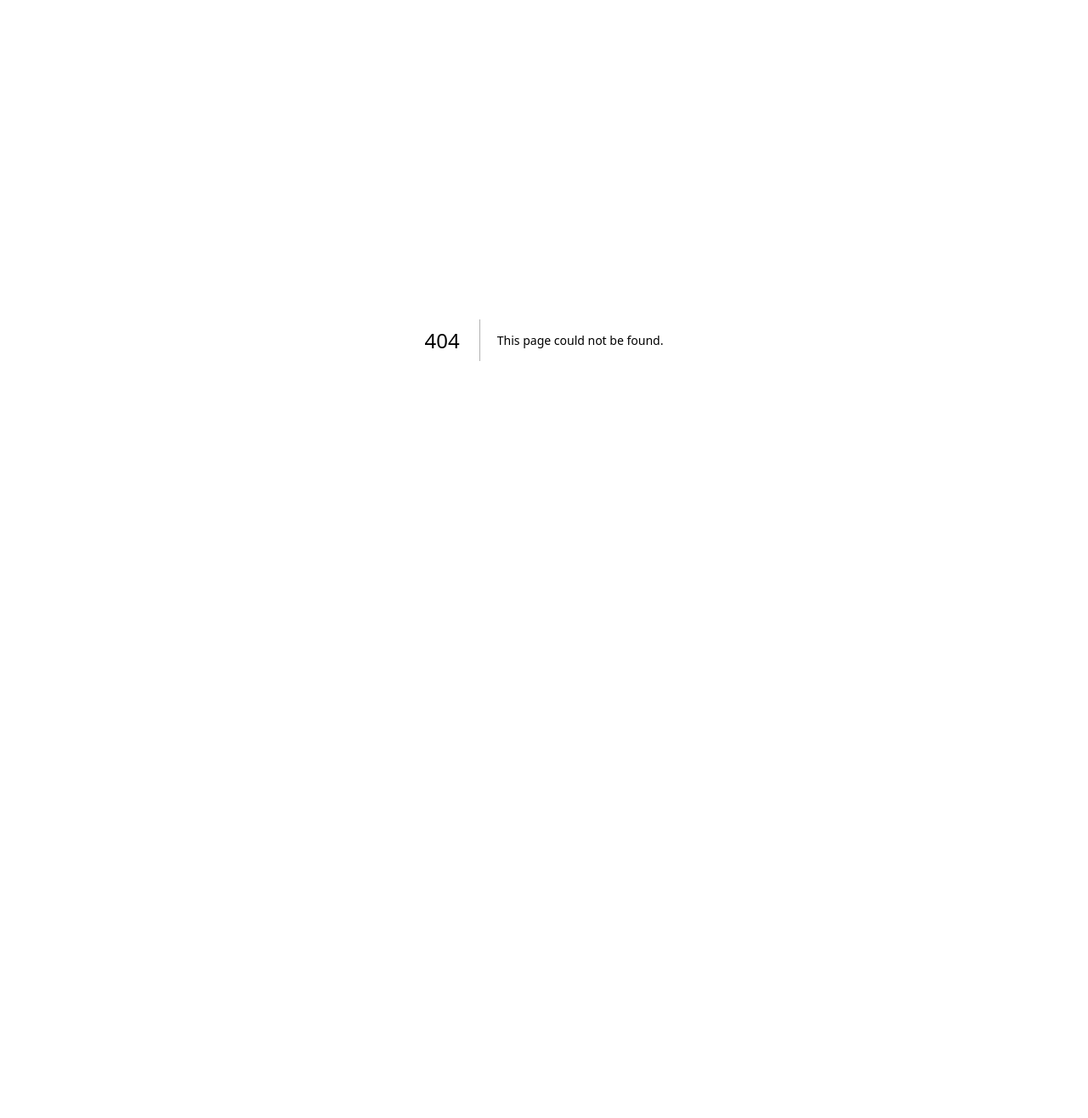
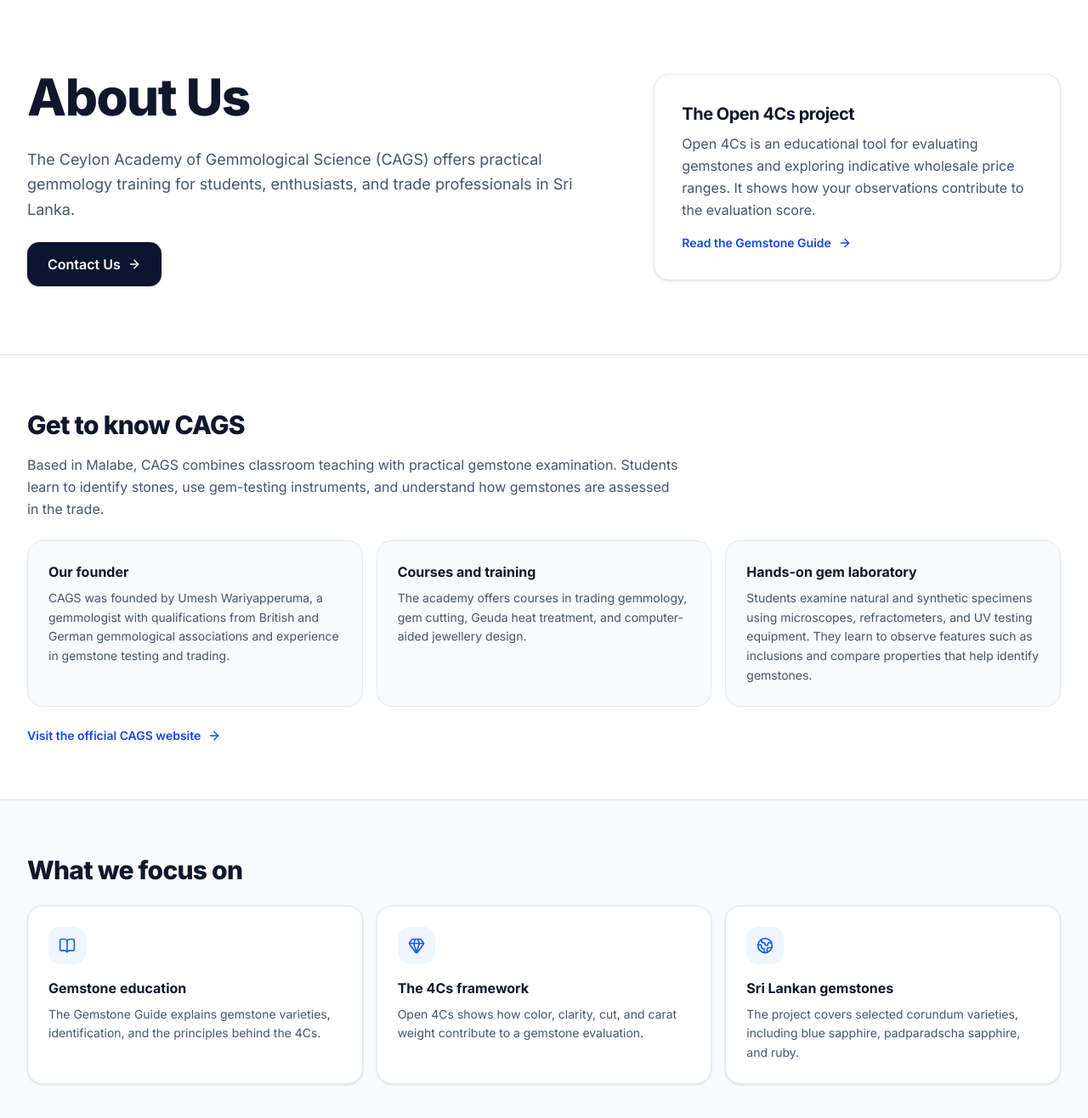
Before and after one commit to piyumikajayasiri/open4cs, a Next.js app: page /about in a window 1280 px wide. Before the commit this address had no page. Shown: the top 1316 px of the page at 85% size. Before the commit the page ends 800 px from the top, so only its background shows below. Built offline with nearby package versions, Linux system fonts and the light colour scheme.

Commit message:
aboutus page commit

```diff
--- /dev/null
+++ b/src/app/about/page.tsx
@@ -0,0 +1,170 @@
+import type { Metadata } from "next";
+import Link from "next/link";
+import { ArrowRight, BookOpen, Gem, Globe2 } from "lucide-react";
+
+export const metadata: Metadata = {
+  title: "About Us | Open 4Cs",
+  description:
+    "Learn about the Ceylon Academy of Gemmological Science (CAGS), its courses and facilities, and the Open 4Cs project.",
+};
+
+const academyDetails = [
+  {
+    title: "Our founder",
+    description:
+      "CAGS was founded by Umesh Wariyapperuma, a gemmologist with qualifications from British and German gemmological associations and experience in gemstone testing and trading.",
+  },
+  {
+    title: "Courses and training",
+    description:
+      "The academy offers courses in trading gemmology, gem cutting, Geuda heat treatment, and computer-aided jewellery design.",
+  },
+  {
+    title: "Hands-on gem laboratory",
+    description:
+      "Students examine natural and synthetic specimens using microscopes, refractometers, and UV testing equipment. They learn to observe features such as inclusions and compare properties that help identify gemstones.",
+  },
+];
+
+const focusAreas = [
+  {
+    title: "Gemstone education",
+    description:
+      "The Gemstone Guide explains gemstone varieties, identification, and the principles behind the 4Cs.",
+    Icon: BookOpen,
+  },
+  {
+    title: "The 4Cs framework",
+    description:
+      "Open 4Cs shows how color, clarity, cut, and carat weight contribute to a gemstone evaluation.",
+    Icon: Gem,
+  },
+  {
+    title: "Sri Lankan gemstones",
+    description:
+      "The project covers selected corundum varieties, including blue sapphire, padparadscha sapphire, and ruby.",
+    Icon: Globe2,
+  },
+];
+
+export default function AboutPage() {
+  return (
+    <main className="bg-[#F8FAFC] text-slate-900">
+      <section className="border-b border-slate-200 bg-white py-12 lg:py-20">
+        <div className="mx-auto grid max-w-7xl items-center gap-8 px-4 sm:px-6 lg:grid-cols-12 lg:gap-12 lg:px-8">
+          <div className="space-y-6 lg:col-span-7">
+            <h1 className="text-4xl font-extrabold leading-[1.15] tracking-tight sm:text-5xl lg:text-6xl">
+              About Us
+            </h1>
+
+            <p className="max-w-2xl text-lg leading-relaxed text-slate-600">
+              The Ceylon Academy of Gemmological Science (CAGS) offers
+              practical gemmology training for students, enthusiasts, and
+              trade professionals in Sri Lanka.
+            </p>
+
+            <Link
+              href="/contact"
+              className="inline-flex items-center gap-2 rounded-xl bg-[#0B1530] px-6 py-3.5 font-semibold text-white shadow-sm transition hover:bg-slate-800"
+            >
+              Contact Us
+              <ArrowRight aria-hidden="true" className="h-4 w-4" />
+            </Link>
+          </div>
+
+          <div className="rounded-2xl border border-slate-200 bg-white p-6 shadow-sm sm:p-8 lg:col-span-5">
+            <h2 className="text-xl font-bold tracking-tight">
+              The Open 4Cs project
+            </h2>
+
+            <p className="mt-2 leading-relaxed text-slate-600">
+              Open 4Cs is an educational tool for evaluating gemstones and
+              exploring indicative wholesale price ranges. It shows how your
+              observations contribute to the evaluation score.
+            </p>
+
+            <Link
+              href="/guide"
+              className="mt-4 inline-flex items-center gap-2 text-sm font-semibold text-blue-700 hover:underline"
+            >
+              Read the Gemstone Guide
+              <ArrowRight aria-hidden="true" className="h-4 w-4" />
+            </Link>
+          </div>
+        </div>
+      </section>
+
+      <section
+        aria-labelledby="cags-heading"
+        className="border-b border-slate-200 bg-white"
+      >
+        <div className="mx-auto max-w-7xl px-4 py-12 sm:px-6 lg:px-8 lg:py-16">
+          <h2
+            id="cags-heading"
+            className="text-3xl font-extrabold tracking-tight"
+          >
+            Get to know CAGS
+          </h2>
+
+          <p className="mt-4 max-w-3xl leading-relaxed text-slate-600">
+            Based in Malabe, CAGS combines classroom teaching with practical
+            gemstone examination. Students learn to identify stones, use
+            gem-testing instruments, and understand how gemstones are assessed
+            in the trade.
+          </p>
+
+          <div className="mt-6 grid gap-4 md:grid-cols-3">
+            {academyDetails.map(({ title, description }) => (
+              <article
+                key={title}
+                className="rounded-2xl border border-slate-200 bg-slate-50 p-6"
+              >
+                <h3 className="font-bold">{title}</h3>
+                <p className="mt-2 text-sm leading-relaxed text-slate-600">
+                  {description}
+                </p>
+              </article>
+            ))}
+          </div>
+
+          <a
+            href="https://cags.lk/"
+            className="mt-6 inline-flex items-center gap-2 text-sm font-semibold text-blue-700 hover:underline"
+          >
+            Visit the official CAGS website
+            <ArrowRight aria-hidden="true" className="h-4 w-4" />
+          </a>
+        </div>
+      </section>
+
+      <section
+        aria-labelledby="focus-heading"
+        className="mx-auto max-w-7xl px-4 py-12 sm:px-6 lg:px-8 lg:py-16"
+      >
+        <h2
+          id="focus-heading"
+          className="text-3xl font-extrabold tracking-tight"
+        >
+          What we focus on
+        </h2>
+
+        <div className="mt-6 grid gap-4 md:grid-cols-3">
+          {focusAreas.map(({ title, description, Icon }) => (
+            <article
+              key={title}
+              className="rounded-2xl border border-slate-200 bg-white p-6 shadow-sm"
+            >
+              <div className="inline-flex rounded-xl bg-blue-50 p-3 text-blue-600">
+                <Icon aria-hidden="true" className="h-5 w-5" />
+              </div>
+              <h3 className="mt-4 font-bold">{title}</h3>
+              <p className="mt-2 text-sm leading-relaxed text-slate-600">
+                {description}
+              </p>
+            </article>
+          ))}
+        </div>
+      </section>
+    </main>
+  );
+}
```
